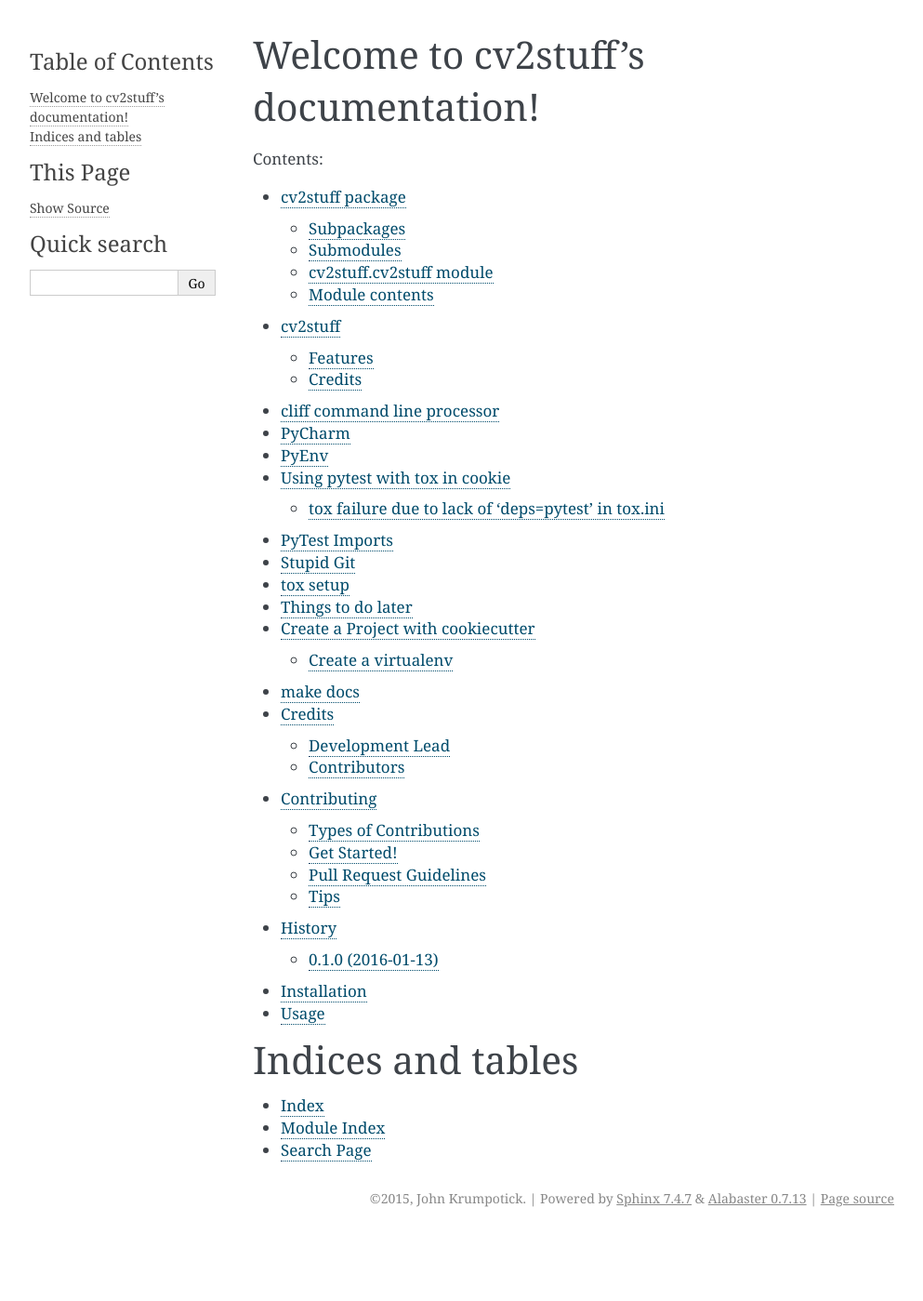
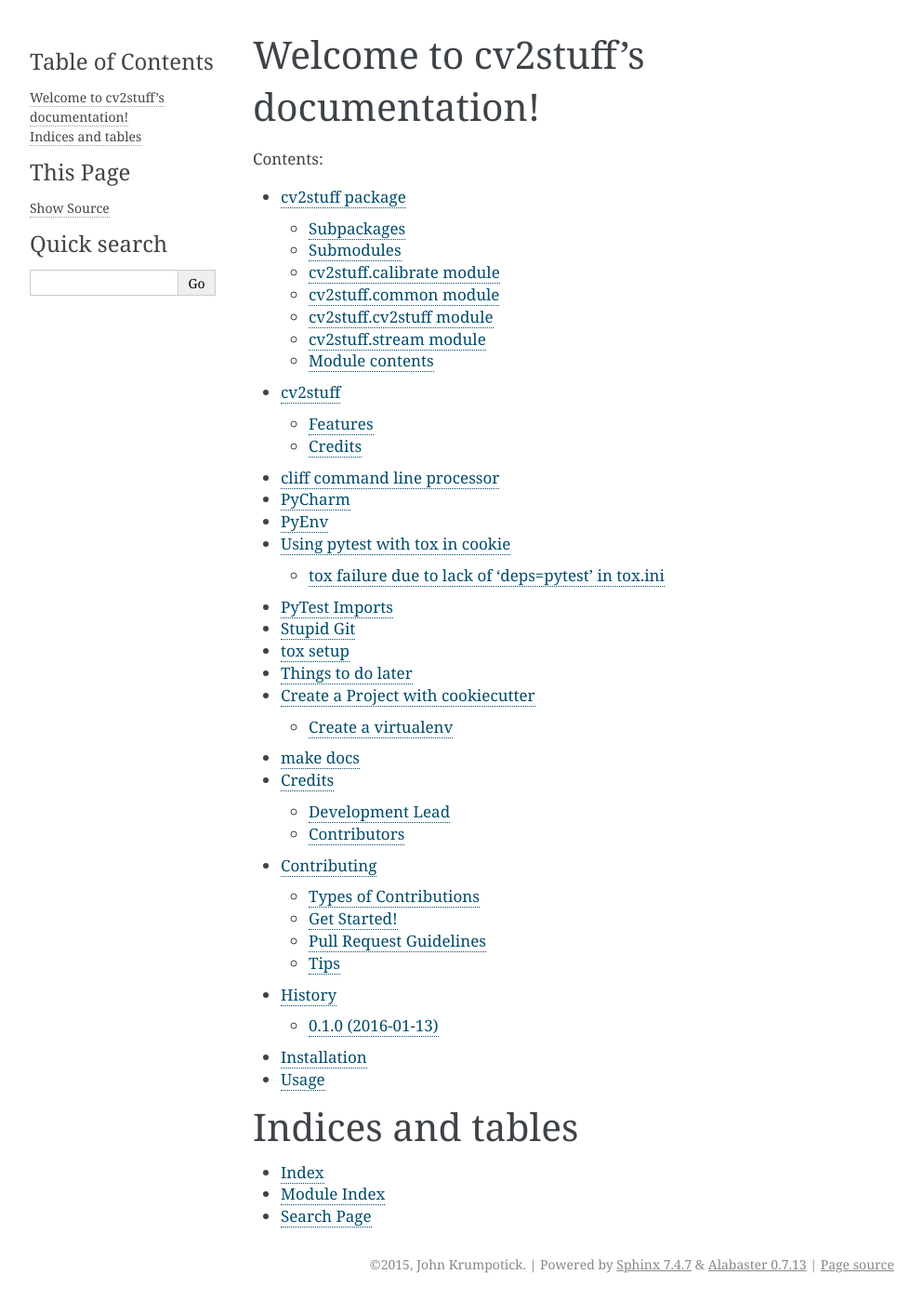
Before and after one commit to jskksj/cv2stuff, a Sphinx documentation site: the page built from docs/index.rst, in a window 1280 px wide. Shown: the whole page at 93% size, without its empty margins (148-1141 px from the left). Built offline with Sphinx 7.4.7, drawn with Linux system fonts in a browser that asks for light colours; formulas are drawn with MathJax 3; before the commit the page ends 1328 px from its top, so only the background shows below that.

```diff
--- a/docs/cv2stuff.rst
+++ b/docs/cv2stuff.rst
@@ -11,10 +11,34 @@
 Submodules
 ----------
 
+cv2stuff.calibrate module
+-------------------------
+
+.. automodule:: cv2stuff.calibrate
+    :members:
+    :undoc-members:
+    :show-inheritance:
+
+cv2stuff.common module
+----------------------
+
+.. automodule:: cv2stuff.common
+    :members:
+    :undoc-members:
+    :show-inheritance:
+
 cv2stuff.cv2stuff module
 ------------------------
 
 .. automodule:: cv2stuff.cv2stuff
+    :members:
+    :undoc-members:
+    :show-inheritance:
+
+cv2stuff.stream module
+----------------------
+
+.. automodule:: cv2stuff.stream
     :members:
     :undoc-members:
     :show-inheritance:
```
Also changed, not shown: 2 other files.
